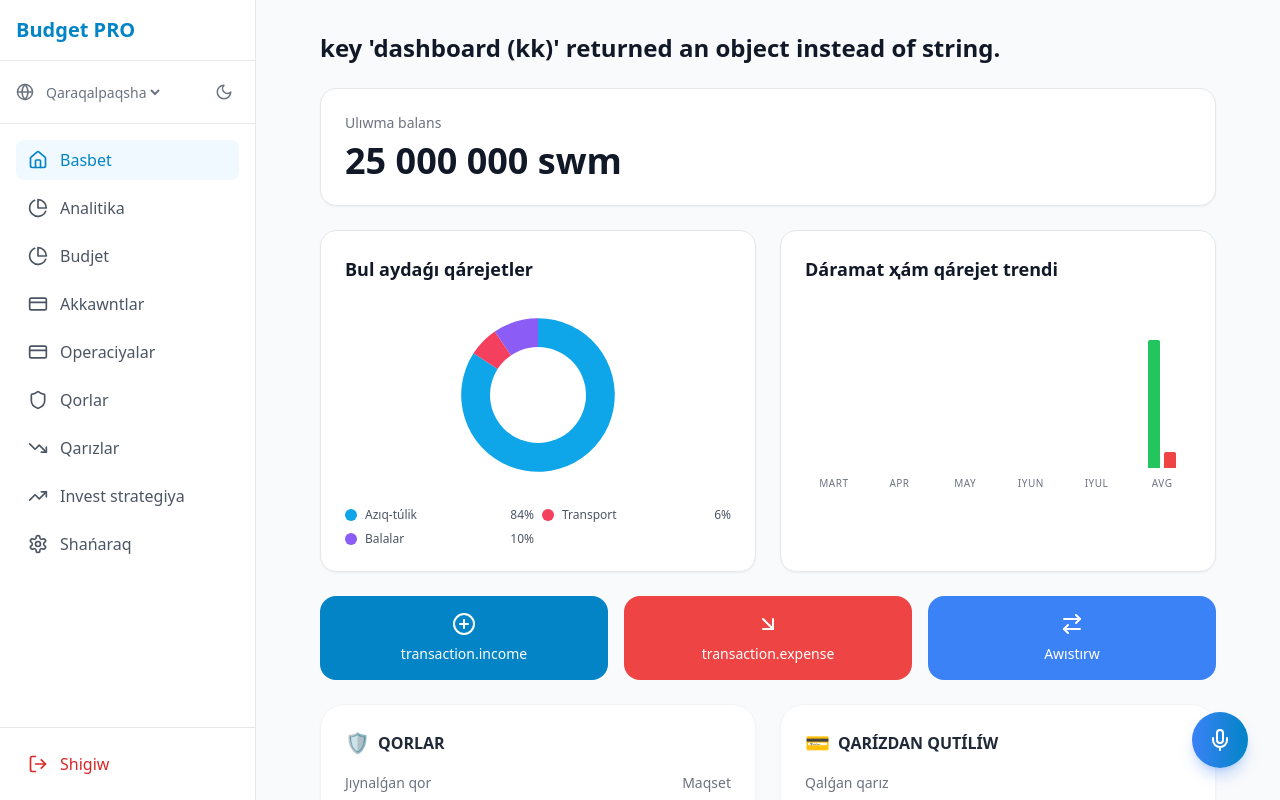
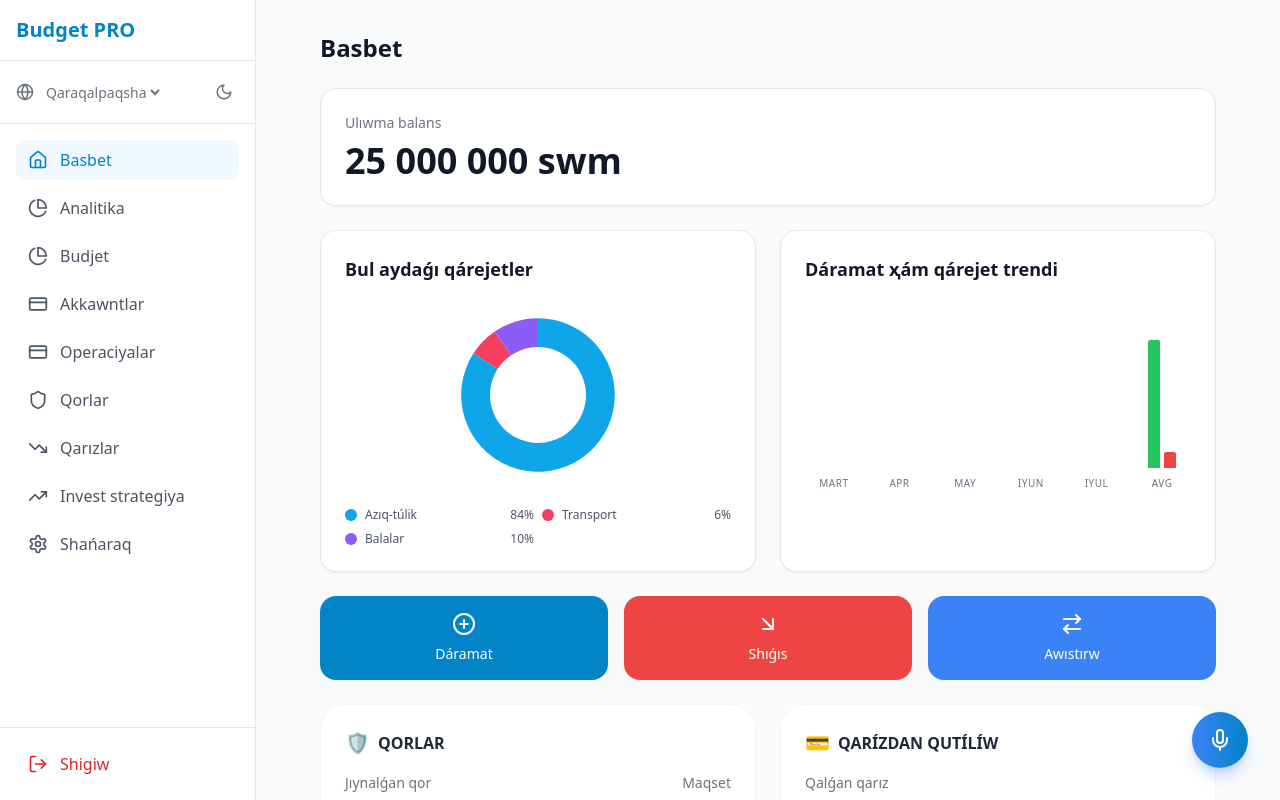
Before and after one commit to abievtimur992-web/budget-pro, a React (Vite) app: page /onboarding in a window 1280 px wide. Both pictures are taken after typing "Sample", "Sample" into the empty fields and a click on the button "Baslaw". Built offline with nearby package versions, Linux system fonts and the light colour scheme.

Commit message:
Fix Dashboard translation keys

```diff
--- a/src/pages/Dashboard.tsx
+++ b/src/pages/Dashboard.tsx
@@ -164,7 +164,7 @@ export const Dashboard = () => {
   return (
     <div className="space-y-6 max-w-4xl mx-auto pb-20">
       <div className="flex justify-between items-center">
-        <h1 className="text-2xl font-bold dark:text-white">{t('dashboard')}</h1>
+        <h1 className="text-2xl font-bold dark:text-white">{t('nav.dashboard')}</h1>
       </div>
 
       <div className="bg-white dark:bg-gray-800 p-6 rounded-2xl shadow-sm border dark:border-gray-700 dark:text-white">
@@ -192,14 +192,14 @@ export const Dashboard = () => {
           className="bg-primary-600 text-white p-2 md:p-4 rounded-2xl flex flex-col items-center justify-center gap-2 hover:bg-primary-700 transition-colors"
         >
           <PlusCircle size={24} />
-          <span className="font-medium text-[11px] md:text-sm text-center">{t("transaction.income")}</span>
+          <span className="font-medium text-[11px] md:text-sm text-center">{t("dashboard.income")}</span>
         </button>
         <button
           onClick={() => setShowExpenseModal(true)}
           className="bg-red-500 text-white p-2 md:p-4 rounded-2xl flex flex-col items-center justify-center gap-2 hover:bg-red-600 transition-colors"
         >
           <ArrowDownRight size={24} />
-          <span className="font-medium text-[11px] md:text-sm text-center">{t("transaction.expense")}</span>
+          <span className="font-medium text-[11px] md:text-sm text-center">{t("dashboard.expense")}</span>
         </button>
         <button
           onClick={() => setShowTransferModal(true)}
```
